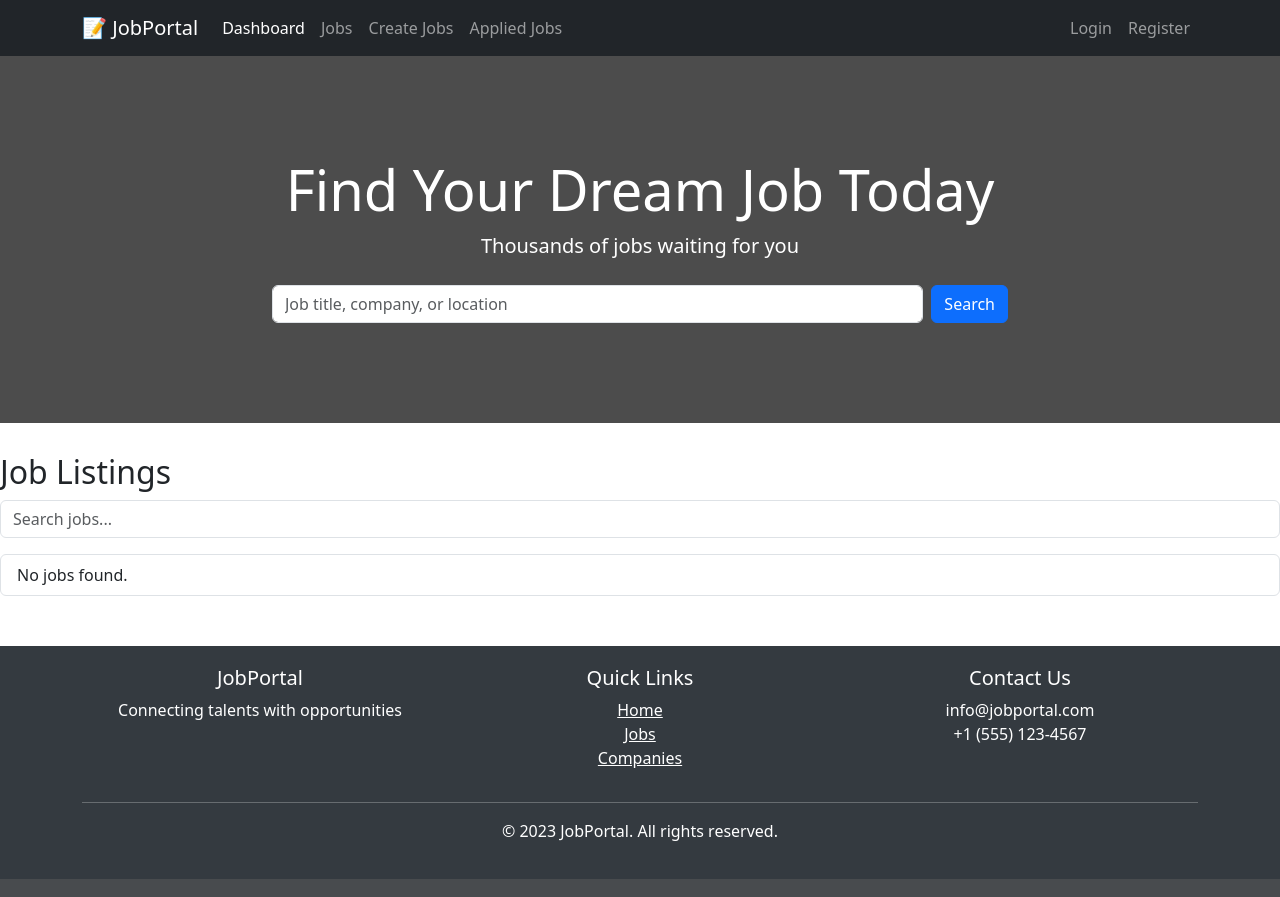
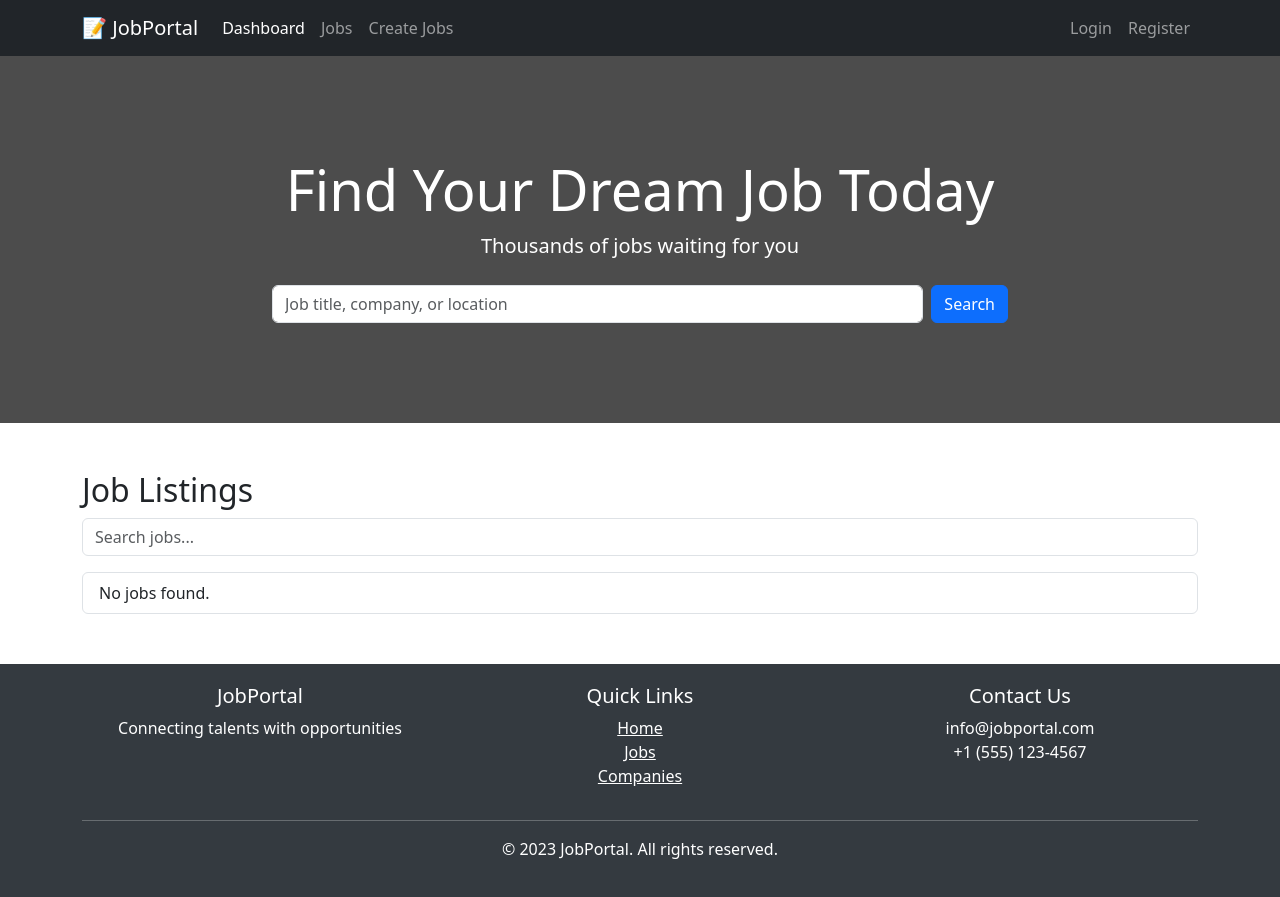
Before and after one commit to Hashanul/job_portal, a Django app: page / in a window 1280 px wide. Run offline with Django 5.2, Linux system fonts and the light colour scheme; data that the repository does not hold is empty; some libraries are stand-ins or nearby versions.

Commit message:
Edit some html file.

```diff
--- a/templates/base.html
+++ b/templates/base.html
@@ -65,9 +65,9 @@
                     <li class="nav-item">
                         <a class="nav-link" href="{% url 'post_job' %}">Create Jobs</a>
                     </li>
-                    <li class="nav-item">
+                    {% comment %} <li class="nav-item">
                         <a class="nav-link" href="#">Applied Jobs</a>
-                    </li>
+                    </li> {% endcomment %}
                 </ul>
                 {% if user.is_authenticated %}
                     <li class="nav-item dropdown">
--- a/templates/jobs/application_form.html
+++ b/templates/jobs/application_form.html
@@ -1,9 +1,11 @@
 {% extends 'base.html' %}
 {% block content %}
+<div class="container mt-5">
     <h2>Apply for {{ job.title }}</h2>
     <form method="post" enctype="multipart/form-data">
         {% csrf_token %}
         {{ form.as_p }}
         <button type="submit" class="btn btn-primary">Submit Application</button>
     </form>
+</div>
 {% endblock %}
--- a/templates/jobs/dashboard_applicant.html
+++ b/templates/jobs/dashboard_applicant.html
@@ -1,5 +1,6 @@
 {% extends 'base.html' %}
 {% block content %}
+<div class="container mt-5">
     <h2>Applicant Dashboard</h2>
     <h3>Your Applications</h3>
     <ul class="list-group">
@@ -13,4 +14,5 @@
             <li class="list-group-item">No applications yet.</li>
         {% endfor %}
     </ul>
+</div>
 {% endblock %}
--- a/templates/jobs/dashboard_employer.html
+++ b/templates/jobs/dashboard_employer.html
@@ -1,5 +1,6 @@
 {% extends 'base.html' %}
 {% block content %}
+<div class="container mt-5">
     <h2>Employer Dashboard</h2>
     <a href="{% url 'post_job' %}" class="btn btn-success mb-3">Post New Job</a>
     <h3>Your Jobs</h3>
@@ -13,4 +14,5 @@
             <li class="list-group-item">No jobs posted yet.</li>
         {% endfor %}
     </ul>
+</div>
 {% endblock %}
--- a/templates/jobs/job_detail.html
+++ b/templates/jobs/job_detail.html
@@ -1,5 +1,6 @@
 {% extends 'base.html' %}
 {% block content %}
+<div class="container mt-5">
     <h2>{{ job.title }}</h2>
     <p><strong>Company:</strong> {{ job.company_name }}</p>
     <p><strong>Location:</strong> {{ job.location }}</p>
@@ -7,4 +8,5 @@
     {% if user.is_authenticated and user.profile.role == 'applicant' %}
         <a href="{% url 'apply_job' job.pk %}" class="btn btn-primary">Apply</a>
     {% endif %}
+</div>
 {% endblock %}
--- a/templates/jobs/job_form.html
+++ b/templates/jobs/job_form.html
@@ -1,9 +1,11 @@
 {% extends 'base.html' %}
 {% block content %}
+<div class="container mt-5">
     <h2>Post a Job</h2>
     <form method="post">
         {% csrf_token %}
         {{ form.as_p }}
         <button type="submit" class="btn btn-success">Post Job</button>
     </form>
+</div>
 {% endblock %}
--- a/templates/jobs/job_list.html
+++ b/templates/jobs/job_list.html
@@ -1,5 +1,6 @@
 {% extends 'base.html' %}
 {% block content %}
+<div class="container mt-5">
     <h2>Job Listings</h2>
     <form method="get" class="mb-3">
     <input type="text" name="q" placeholder="Search jobs..." class="form-control" value="{{ request.GET.q }}">
@@ -13,4 +14,5 @@
             <li class="list-group-item">No jobs found.</li>
         {% endfor %}
     </ul>
+</div>
 {% endblock %}
```
Also changed, not shown: 1 other file. Lines whose indentation alone changed are shown as unchanged.
